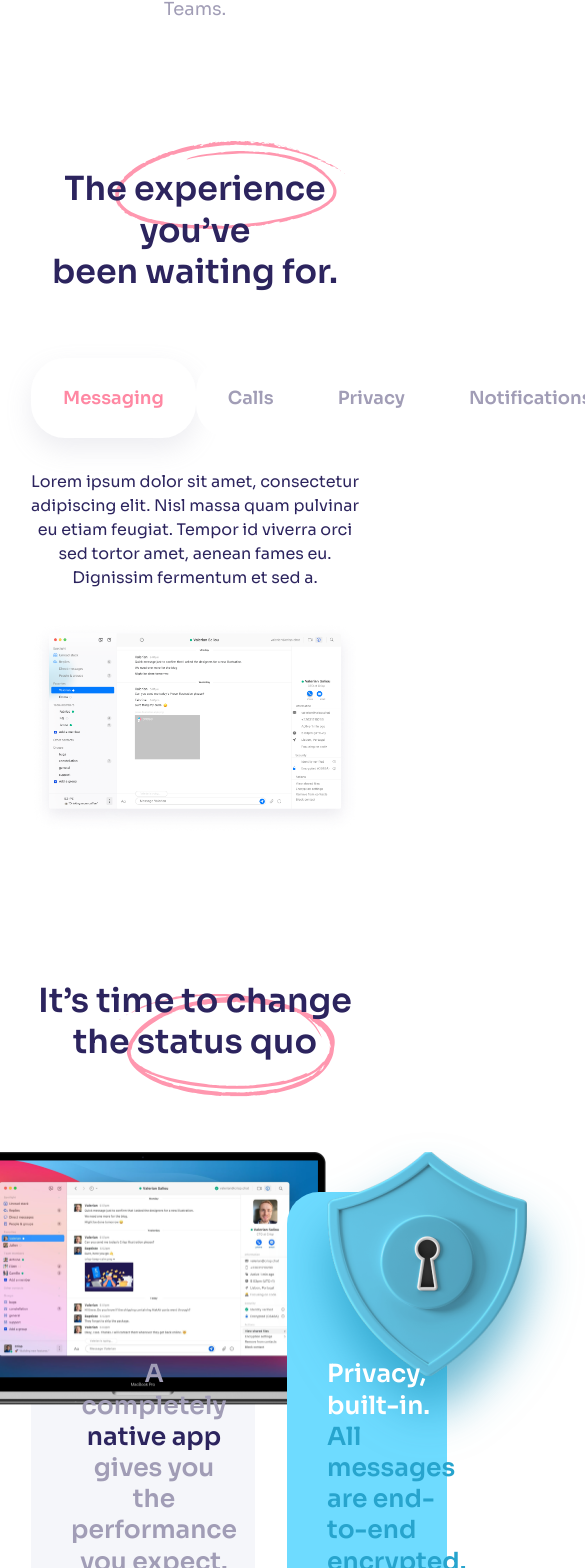
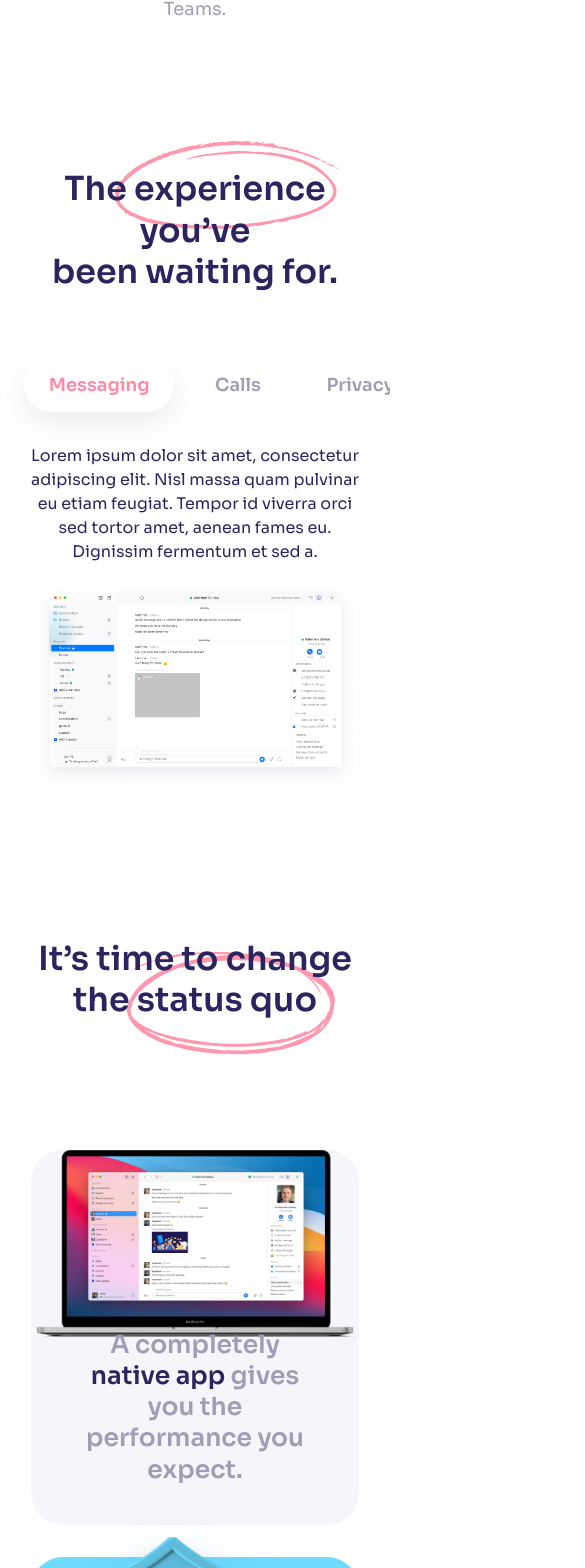
Before and after one commit to prose-im/prose-web, a Next.js app: page / in a window 390 px wide. Shown: the part 432-2000 px from the top of the page, 585 px wide, since content can reach past the window. Built offline with nearby package versions, Linux system fonts and the light colour scheme.

Commit message:
responsive home

```diff
--- a/components/CallToAction.js
+++ b/components/CallToAction.js
@@ -13,7 +13,7 @@ export default function CallToAction() {
           </NavLink>
         </div>
         <div className="app-icon">
-          <Image layout="responsive" width={599} height={599} src="/app-icon.png" quality={100} alt="app icon" />
+          <Image layout="responsive" width={599} height={599} priority src="/app-icon.png" quality={100} alt="app icon" />
         </div>
       </div>
     </section>
--- a/components/FeaturesTabs.js
+++ b/components/FeaturesTabs.js
@@ -49,12 +49,14 @@ export default function FeaturesTabs() {
 
   return (
     <div className="features-tabs">
+      <div className="full-width">
         <div className="features-tabs-toggles">
           {features.map(({ title }, idx) => (
             <Tab key={idx} active={currentTab === idx} onClick={() => setCurrentTab(idx)}>
               {title}
             </Tab>
           ))}
+        </div>
       </div>
       <div className="features-tabs-content-wrapper">
         {features.map(({ media, description }, idx) => (
--- a/components/Footer.js
+++ b/components/Footer.js
@@ -32,7 +32,7 @@ export default function Footer() {
         </div>
       </div>
       <div className="footer-bottom">
-        <p className="footer-copyright">© 2022 Prose</p>
+        <p className="footer-copyright">© {new Date().getFullYear()} Prose</p>
         <div className="socials">
           <a href="#" target="_blank" rel="noopener noreferrer">
             <svg width="16" height="16" viewBox="0 0 16 16" fill="none" xmlns="http://www.w3.org/2000/svg">
--- a/components/Icon/Bell.js
+++ b/components/Icon/Bell.js
@@ -6,21 +6,21 @@ export default function BellIcon() {
         stroke="currentColor"
         strokeWidth="2"
         strokeLinecap="round"
-        strokeLineJoin="round"
+        strokeLinejoin="round"
       />
       <path
         d="M16.5 5.43681V4.06348"
         stroke="currentColor"
         strokeWidth="2"
         strokeLinecap="round"
-        strokeLineJoin="round"
+        strokeLinejoin="round"
       />
       <path
         d="M20.6066 24.6233C20.6066 26.9033 18.7666 28.73 16.5 28.73C14.2333 28.73 12.3933 26.89 12.3933 24.6233H20.6066Z"
         stroke="currentColor"
         strokeWidth="2"
         strokeLinecap="round"
-        strokeLineJoin="round"
+        strokeLinejoin="round"
       />
     </svg>
   );
--- a/components/IconFeatures.js
+++ b/components/IconFeatures.js
@@ -23,7 +23,7 @@ function IconFeature({ icon, title, description }) {
 
 export default function IconFeatures() {
   return (
-    <div className="icon-features">
+    <div className="icon-features-grid">
       {features.map(({ icon, title, description }, idx) => (
         <IconFeature key={idx} icon={icon} title={title} description={description} />
       ))}
--- a/styles/base/_globals.scss
+++ b/styles/base/_globals.scss
@@ -9,6 +9,7 @@ body {
   color: var(--prose-navy);
   line-height: 1.5;
   font-size: 16px;
+  overflow-x: hidden;
 }
 
 .pad-x {
@@ -37,6 +38,7 @@ body {
 
 .highlight-one {
   position: relative;
+  white-space:nowrap;
 
   &::before {
     content: "";
@@ -55,6 +57,7 @@ body {
 
 .highlight-two {
   position: relative;
+  white-space:nowrap;
 
   &::before {
     content: "";
@@ -73,6 +76,7 @@ body {
 
 .highlight-three {
   position: relative;
+  white-space:nowrap;
 
   &::before {
     content: "";
@@ -104,5 +108,19 @@ body {
     background: url("/flag.png");
     background-repeat: no-repeat;
     background-size: contain;
+
+    @include tablet() {
+      width: 125px;
+      top: 90%;
+    }
   }
 }
+
+.full-width {
+  width: 100vw;
+  position: relative;
+  left: 50%;
+  right: 50%;
+  margin-left: -50vw;
+  margin-right: -50vw;
+}
--- a/styles/base/_mixins.scss
+++ b/styles/base/_mixins.scss
@@ -1,9 +1,9 @@
 @use "sass:map";
 
 $breakpoints: (
-  'phone': 600px,
-  'tablet': 900px,
-  'desktop': 1120px
+  'phone': 640px,
+  'tablet': 1024px,
+  'desktop': 1200px
 );
 
 @mixin desktop() {
--- a/styles/components/callToAction.scss
+++ b/styles/components/callToAction.scss
@@ -7,7 +7,7 @@
     background: var(--prose-navy);
     color: var(--prose-white);
     border-radius: 32px;
-        padding: 64px 128px;
+    padding: 64px;
     height: 480px;
     overflow: hidden;
     max-width: 1380px;
@@ -36,11 +36,14 @@
     .app-icon {
       position: absolute;
       right: 0;
-            top: 0;
-            bottom: 0;
-            height: 100%;
+      bottom: -25%;
       width: 50%;
       transform: rotate(-25deg);
+
+      @include tablet() {
+        right: -50px;
+        bottom: -75px;
       }
     }
   }
+}
--- a/styles/components/footer.scss
+++ b/styles/components/footer.scss
@@ -2,6 +2,18 @@
   .footer-content {
     display: grid;
     grid-template-columns: repeat(5, 1fr);
+
+    @include tablet() {
+        grid-template-columns: repeat(3, 1fr);
+        grid-template-rows: repeat(2, auto);
+        row-gap: 48px;
+        column-gap: 24px;
+    }
+
+    @include phone() {
+        grid-template-columns: repeat(2, 1fr);
+        grid-template-rows: repeat(4, auto);
+    }
 
     .logo svg {
       width: fit-content;
@@ -9,7 +21,6 @@
     }
 
     .footer-col {
-        // max-width: 250px;
       display: flex;
       flex-direction: column;
       gap: 16px;
@@ -17,26 +28,38 @@
       &:nth-child(1) {
         gap: 24px;
         color: var(--prose-dark-grey);
+
+        @include tablet() {
+            grid-column: 1 / 3;
+        }
       }
 
       &:nth-child(2) {
         grid-column: 3 / 3;
+
+        @include tablet() {
+          grid-column: 1 / 1;
+        }
       }
     }
 
     .footer-title {
       font-weight: 600;
-        margin-bottom: 16px;
+      margin-bottom: 8px;
     }
   }
 
   .footer-bottom {
     color: var(--prose-dark-grey);
-    margin-top: 128px;
+    margin-top: 96px;
     border-top: 1px solid var(--prose-light-grey);
     padding: 24px 0;
     display: flex;
     justify-content: space-between;
+
+    @include phone() {
+      margin-top: 48px;
+    }
 
     .footer-copyright {
       font-size: 14px;
--- a/styles/pages/home.scss
+++ b/styles/pages/home.scss
@@ -196,11 +196,17 @@
 
 #home-s2 {
   .features-tabs {
+    position: relative;
+
     &-toggles {
-      max-width: 850px;
+      max-width: fit-content;
       margin: 0 auto;
       display: flex;
       justify-content: space-between;
+      gap: 16px;
+      overflow-x: scroll;
+      padding: 0 24px 32px;
+      z-index: 1;
     }
 
     &-content-wrapper {
@@ -211,7 +217,8 @@
     &-description {
       max-width: 850px;
       margin: 0 auto;
-      padding: 32px 0;
+      padding: 0 0 16px 0;
+      z-index: 0;
     }
 
     &-content {
@@ -225,17 +232,18 @@
 
   .feature-tab {
     cursor: pointer;
-    padding: 18px 32px;
+    padding: 16px calc(24px + 0.2vw);
     border-radius: 34px;
     font-weight: 600;
     outline: none;
     border: none;
-    background: var(--prose-white);
+    background: transparent;
     color: var(--prose-dark-grey);
     transition: all ease-in-out 0.15s;
     font-size: 18px;
     line-height: 22px;
     flex-grow: 0;
+    white-space:nowrap;
 
     &:hover {
       box-shadow: 0px 11px 26px 0px #a19db620;
@@ -243,6 +251,7 @@
 
     &.active {
       color: var(--prose-pink);
+      background: var(--prose-white);
       box-shadow: 0px 11px 26px 0px #a19db630;
     }
   }
@@ -255,6 +264,16 @@
     grid-template-rows: repeat(2, 425px);
     gap: 32px;
     padding-top: 64px;
+    padding-bottom: 64px;
+
+    @include tablet() {
+      grid-template-columns: repeat(2, 1fr);
+      grid-template-rows: repeat(3, 425px);
+    }
+
+    @include phone() {
+      grid-template-rows: repeat(4, 375px);
+    }
 
     &-item {
       position: relative;
@@ -275,21 +294,42 @@
       background: var(--prose-light-grey);
       color: var(--prose-dark-grey);
 
+      @include tablet() {
+        grid-area: 1 / 1 / 1 / 3;
+      }
+
       .macbook {
         position: absolute;
-        margin-top: -40px;
-        height: 253px;
         width: 442px;
-        top: 0;
+        bottom: 50%;
         left: 50%;
         transform: translateX(-50%);
         z-index: 0;
+
+        @include tablet() {
+          bottom: 40%;
+          top: auto;
+          width: calc(550px - 5vw);
+        }
+
+        @include phone() {
+          bottom: 50%;
+          width: min(400px, 100%);
+        }
       }
     }
 
     .privacy {
       grid-area: 1 / 9 / 1 / 15;
       background: var(--prose-blue);
+
+      @include tablet() {
+        grid-area: 2 / 1 / 2 / 2;
+      }
+
+      @include phone() {
+        grid-area: 2 / 1 / 2 / 3;
+      }
 
       .darker-text {
         color: #27a4cd;
@@ -302,6 +342,11 @@
         top: -40px;
         left: 40px;
         z-index: 0;
+
+        @include tablet() {
+          top: -20px;
+          height: 30%;
+        }
 
         span {
           overflow: visible !important;
@@ -317,8 +362,24 @@
       grid-area: 2 / 1 / 2 / 8;
       background: var(--prose-pink);
 
+      @include tablet() {
+        grid-area: 2 / 2 / 2 / 3;
+      }
+
+      @include phone() {
+        grid-area: 3 / 1 / 3 / 3;
+      }
+
       .title-sm {
         width: 50%;
+
+        @include desktop() {
+          width: 60%;
+        }
+
+        @include tablet() {
+          width: 100%;
+        }
       }
 
       .darker-text {
@@ -327,11 +388,15 @@
 
       .folder {
         position: absolute;
-        height: 312px;
         width: 246px;
         top: -20px;
         right: 40px;
         z-index: 0;
+
+        @include tablet() {
+          max-height: 50%;
+          width: calc(175px + 5vw);
+        }
 
         span {
           overflow: visible !important;
@@ -351,6 +416,14 @@
       align-items: center;
       justify-content: center;
 
+      @include tablet() {
+        grid-area: 3 / 1 / 3 / 3;
+      }
+
+      @include phone() {
+        grid-area: 4 / 1 / 4 / 3;
+      }
+
       .globe {
         position: absolute;
         padding-top: 48px;
@@ -360,6 +433,10 @@
         left: 50%;
         transform: translate(-50%, -50%);
         z-index: 0;
+
+        @include phone() {
+          width: 300px;
+        }
       }
     }
   }
@@ -370,11 +447,19 @@
     margin-bottom: 80px;
   }
 
-  .icon-features {
+  .icon-features-grid {
     display: grid;
     grid-template-columns: repeat(3, 1fr);
-    column-gap: 40px;
+    column-gap: 64px;
     row-gap: 80px;
+
+    @include tablet() {
+      grid-template-columns: repeat(2, 1fr);
+    }
+
+    @include phone() {
+      grid-template-columns: repeat(1, 1fr);
+    }
   }
 
   .icon-feature {
```
Also changed, not shown: pages/index.js (+30 -5 lines). Lines whose indentation alone changed are shown as unchanged.
